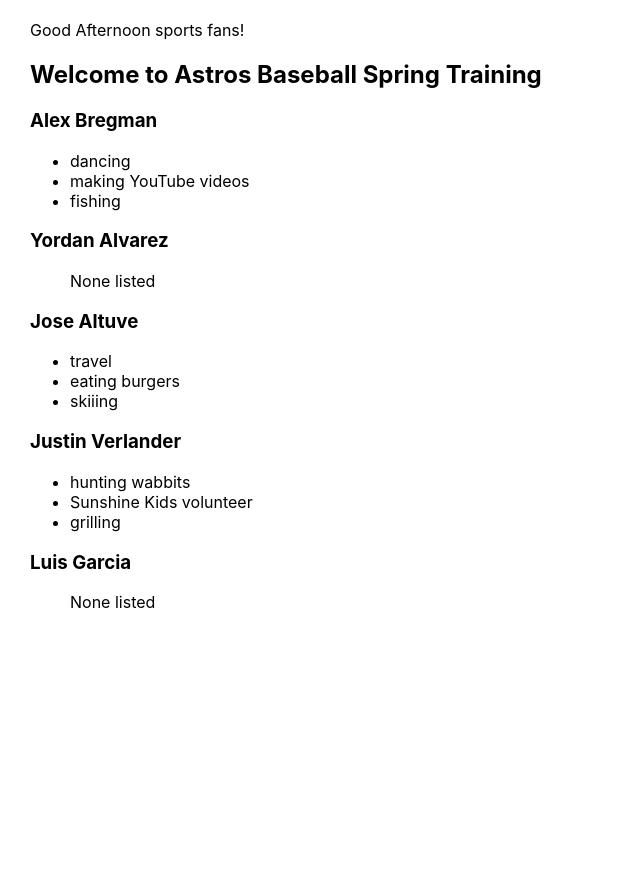
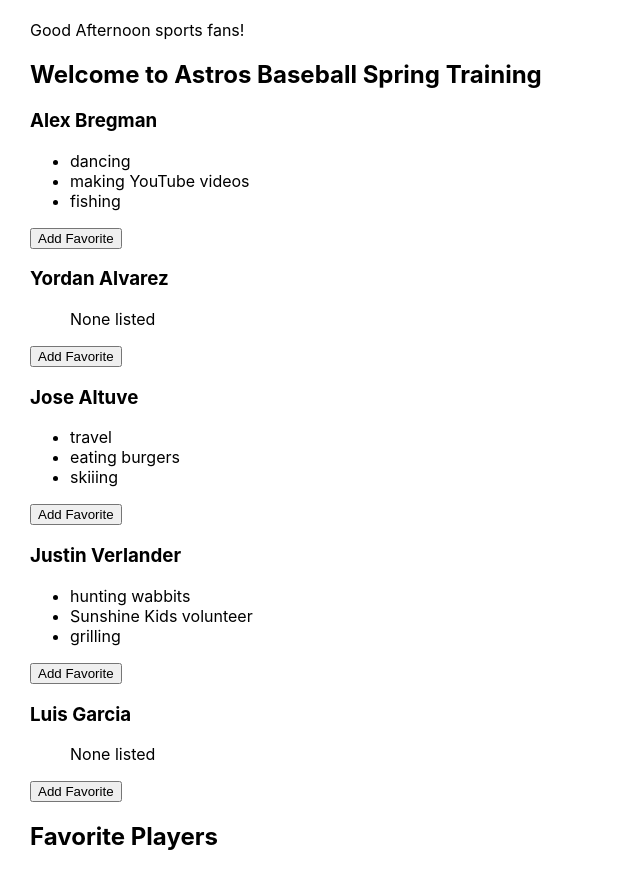
Before and after one commit to loriculberson/sports-roster, a React (Create React App) app: page / in a window 1280 px wide. Shown: the whole page, without its empty margins (0-640 px from the left). Before the commit the page ends 800 px from the top, so only its background shows below. Built offline with nearby package versions, Linux system fonts and the light colour scheme.

Commit message:
WIP setState for favorites

```diff
--- a/public/index.html
+++ b/public/index.html
@@ -2,7 +2,7 @@
 <html lang="en">
   <head>
     <meta charset="utf-8" />
-    <link rel="icon" href="%PUBLIC_URL%/favicon.ico" />
+    <link rel="icon" href="./favicon.ico" />
     <meta name="viewport" content="width=device-width, initial-scale=1" />
     <meta name="theme-color" content="#000000" />
     <meta
@@ -24,7 +24,7 @@
       work correctly both with client-side routing and a non-root public URL.
       Learn how to configure a non-root public URL by running `npm run build`.
     -->
-    <title>React App</title>
+    <title>Roster App</title>
   </head>
   <body>
     <noscript>You need to enable JavaScript to run this app.</noscript>
--- a/src/components/App.js
+++ b/src/components/App.js
@@ -2,14 +2,29 @@
 import '../App.css';
 import PlayerList from './PlayerList'
 import Welcome from './Welcome'
+import Favorite from './Favorite'
 import { playerData } from '../data/playerData'
+import { useState } from "react"
 
 function App() {
   // console.log('pd', playerData)
+  const [favorites, setFavorites] = useState([])
+  // this is equivalent to const favorites = []
+  function addFavorite(id){
+
+    console.log('hi', id)
+    const updateFavorites = [...favorites, id]
+    setFavorites(updateFavorites)
+    // console.log('fav', favorites)
+  }
   return (
     <div className="container">
       <Welcome />
-      <PlayerList data={playerData} />
+      <PlayerList
+        data={playerData}
+        addFav={addFavorite}
+      />
+      <Favorite />
     </div>
   );
 }
--- /dev/null
+++ b/src/components/Favorite.js
@@ -0,0 +1,7 @@
+function Favorite(){
+  return (
+    <h2>Favorite Players</h2>
+  )
+}
+
+export default Favorite;
--- a/src/components/Player.js
+++ b/src/components/Player.js
@@ -1,18 +1,17 @@
 function Player(props){
-  console.log('player prop', props)
-  // return <p>Hello {props.name}!</p>
-  // const playerHobbies = props.hobbies.map((hobby, index) => {
-  //   return <li key={index}>{hobby}</li>
-  // })
+  // console.log('player prop', props)
+
   const playerHobbies = props.hobbies.length
-            ? props.hobbies.map(hobby => {
-              return <li key={props.id}>{hobby}</li>
+            ? props.hobbies.map((hobby,index) => {
+              return <li key={index}>{hobby}</li>
             })
             : <p>None listed</p>
+            // console.log('id', props.id)
   return (
     <div>
       <h3>{props.firstName} {props.lastName}</h3>
       <ul>{playerHobbies}</ul>
+      <button onClick={() => props.addFav(props.id)}>Add Favorite</button>
     </div>
   )
 }
--- a/src/components/PlayerList.js
+++ b/src/components/PlayerList.js
@@ -1,15 +1,17 @@
 import Player from './Player'
 
 function PlayerList(props){
-  const { data } = props
-  const playerInfo = data.map((player, index) => {
+  const { data, addFav } = props
+  const playerInfo = data.map(player => {
     return (
         <Player
-          key={index}
+          id={player.id}
+          key={player.id}
           firstName={player.firstName}
           lastName={player.lastName}
           jersey={player.jersey}
           hobbies={player.hobbies}
+          addFav={addFav}
         />
     )
   })
```
Also changed, not shown: 1 other file (tests, documents, lock files or other folders).
